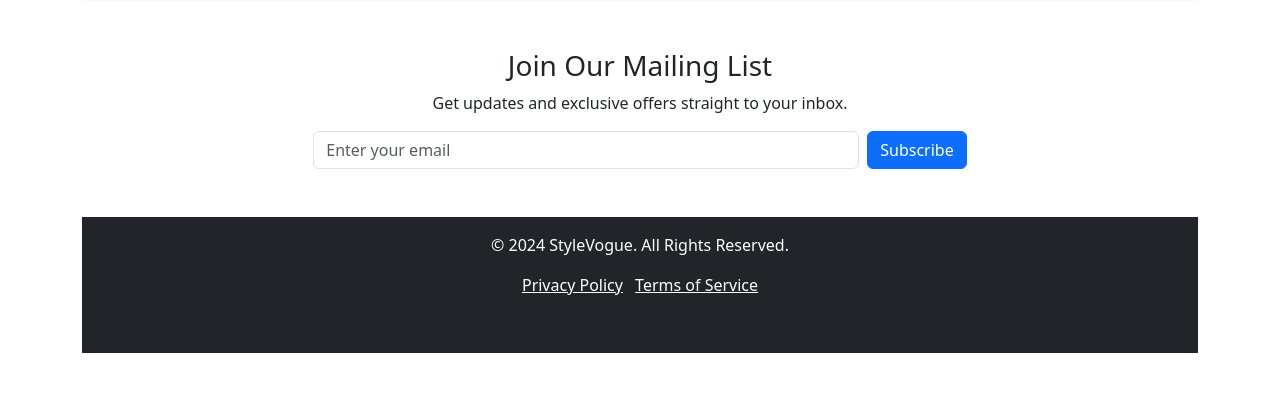
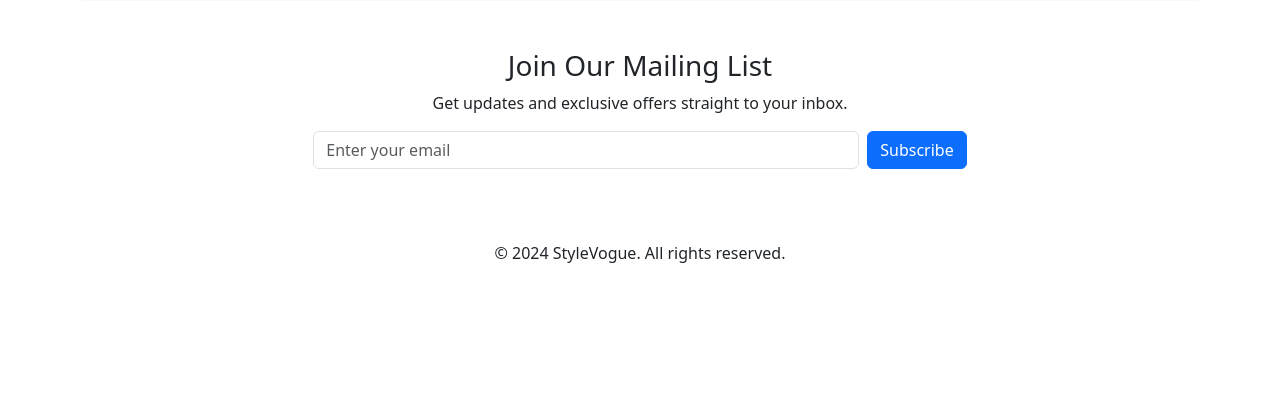
Before and after one commit to MumtazAysha/StyleVogue, a PHP site: page /Index.php in a window 1280 px wide. Shown: the part 3121-3522 px from the top of the page. After the commit the page ends 3384 px from the top, so only its background shows below. Run offline with PHP 8.4, Linux system fonts and the light colour scheme.

Commit message:
Edited the footer

```diff
--- a/Index.php
+++ b/Index.php
@@ -248,20 +248,9 @@
 </section>
 
 
-<footer class="bg-dark text-white py-3">
-    <div class="container text-center">
-        <p>&copy; 2024 StyleVogue. All Rights Reserved.</p>
-        <ul class="list-inline">
-            <li class="list-inline-item"><a href="#" class="text-white">Privacy Policy</a></li>
-            <li class="list-inline-item"><a href="#" class="text-white">Terms of Service</a></li>
-        </ul>
-        <div>
-            <a href="#" class="text-white me-2"><i class="fab fa-facebook"></i></a>
-            <a href="#" class="text-white me-2"><i class="fab fa-twitter"></i></a>
-            <a href="#" class="text-white"><i class="fab fa-instagram"></i></a>
-        </div>
-    </div>
-</footer>
+<footer class="text-center py-4">
+        <p>&copy; 2024 StyleVogue. All rights reserved.</p>
+    </footer>
 
 <script src="https://cdn.jsdelivr.net/npm/bootstrap@5.3.0-alpha1/dist/js/bootstrap.bundle.min.js"></script>
 </body>
```
